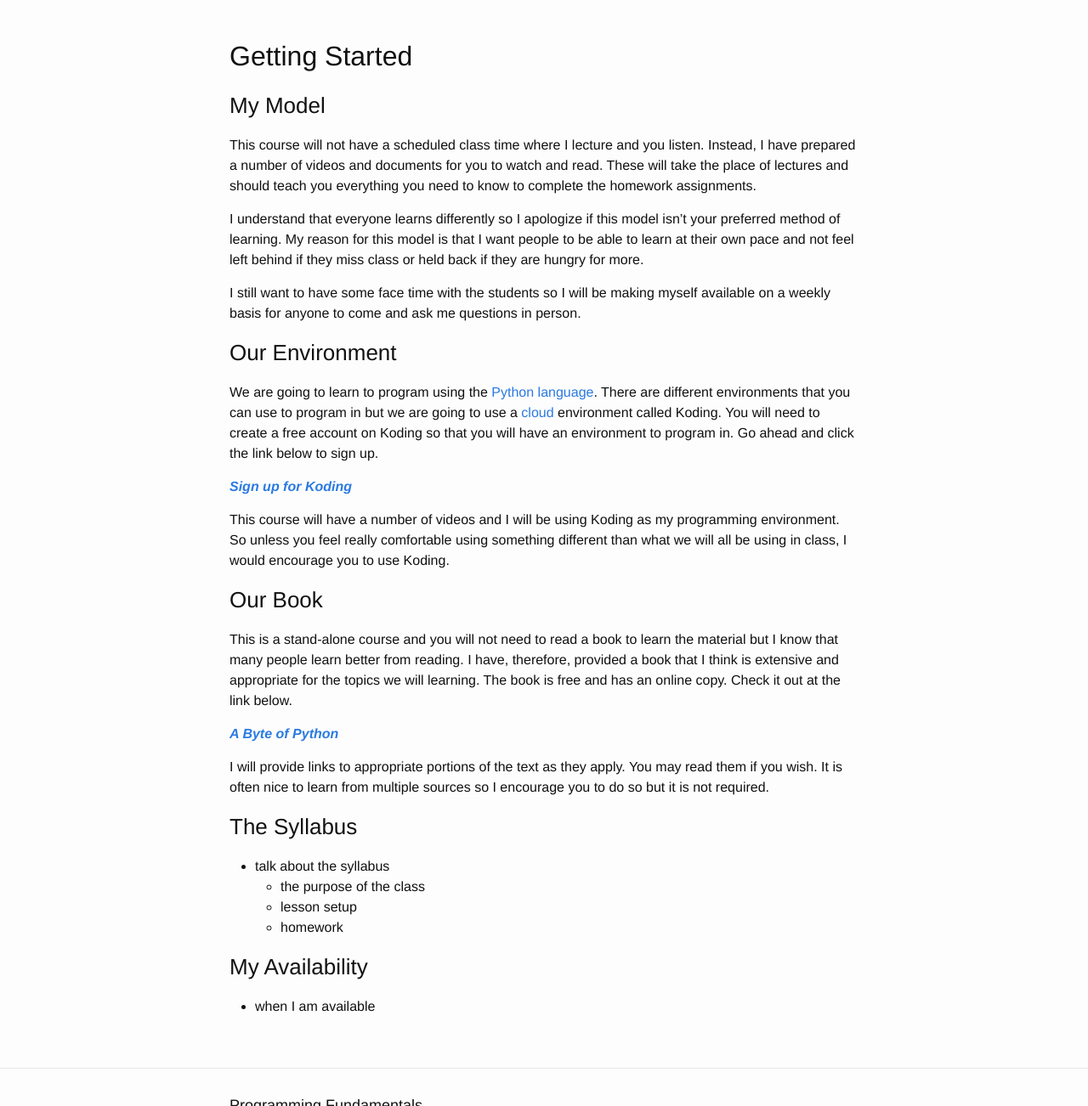
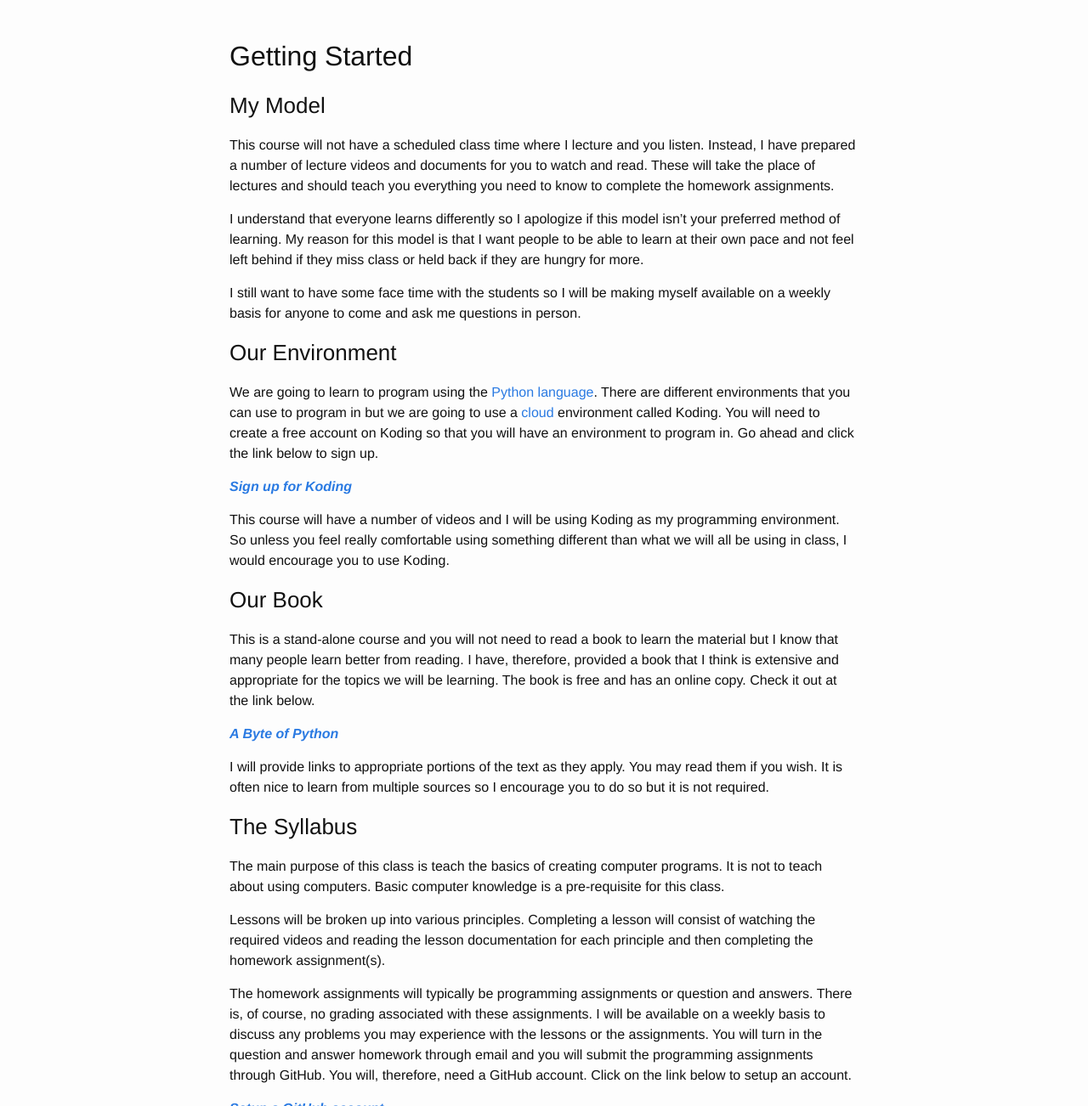
Before and after one commit to cyanimation/programming-fundamentals, a Jekyll site: the page built from _posts/2015-12-12-welcome-to-fundamentals-of-programming.md, in a window 1280 px wide and 1400 px high, scrolled down 508 px, cut to the strip 98-1400 px from the top of the window. Shown: the whole strip at 85% size. Built offline with Jekyll 4.4.1, drawn with Linux system fonts in a browser that asks for light colours; some of the changed text lies outside the part shown.

Commit message:
finish welcom page

```diff
--- a/_posts/2015-12-12-welcome-to-fundamentals-of-programming.md
+++ b/_posts/2015-12-12-welcome-to-fundamentals-of-programming.md
@@ -19,9 +19,9 @@
 ### My Model
 
 This course will not have a scheduled class time where I lecture and you listen.
-Instead, I have prepared a number of videos and documents for you to watch and
-read. These will take the place of lectures and should teach you everything you
-need to know to complete the homework assignments.
+Instead, I have prepared a number of lecture videos and documents for you to
+watch and read. These will take the place of lectures and should teach you
+everything you need to know to complete the homework assignments.
 
 I understand that everyone learns differently so I apologize if this model isn't
 your preferred method of learning. My reason for this model is that I want
@@ -54,8 +54,8 @@
 This is a stand-alone course and you will not need to read a book to learn the
 material but I know that many people learn better from reading. I have,
 therefore, provided a book that I think is extensive and appropriate for the
-topics we will learning. The book is free and has an online copy. Check it out
-at the link below.
+topics we will be learning. The book is free and has an online copy. Check it
+out at the link below.
 
 **_[A Byte of Python](http://www.swaroopch.com/notes/python/)_**
 
@@ -66,11 +66,39 @@
 
 ### The Syllabus
 
-* talk about the syllabus
-  * the purpose of the class
-  * lesson setup
-  * homework
+The main purpose of this class is teach the basics of creating computer
+programs. It is not to teach about using computers. Basic computer knowledge is
+a pre-requisite for this class.
+
+Lessons will be broken up into various principles. Completing a lesson will
+consist of watching the required videos and reading the lesson documentation for
+each principle and then completing the homework assignment(s).
+
+The homework assignments will typically be programming assignments or question
+and answers. There is, of course, no grading associated with these assignments.
+I will be available on a weekly basis to discuss any problems you may experience
+with the lessons or the assignments. You will turn in the question and answer
+homework through email and you will submit the programming assignments through
+GitHub. You will, therefore, need a GitHub account. Click on the link below to
+setup an account.
+
+**_[Setup a GitHub account](https://github.com/join)_**
+
+I will not discuss how to use GitHub here because the first lesson cover that.
+
+To see more details about lessons and assignments check out the syllabus. Click
+the link below:
+
+**_[Syllabus](/syllabus)_**
 
 ### My Availability
 
-* when I am available
+I will be available weekly:
+
+* Where: Library
+* Day: Saturday
+* Time: 10:30 a.m. - 12:00 p.m.
+
+I will be answering questions so please come and get help. I am also available
+to answer questions by email. My email address is found at the bottom of every
+page on this site.
```
Also changed, not shown: syllabus.md (line endings or trailing spaces).
